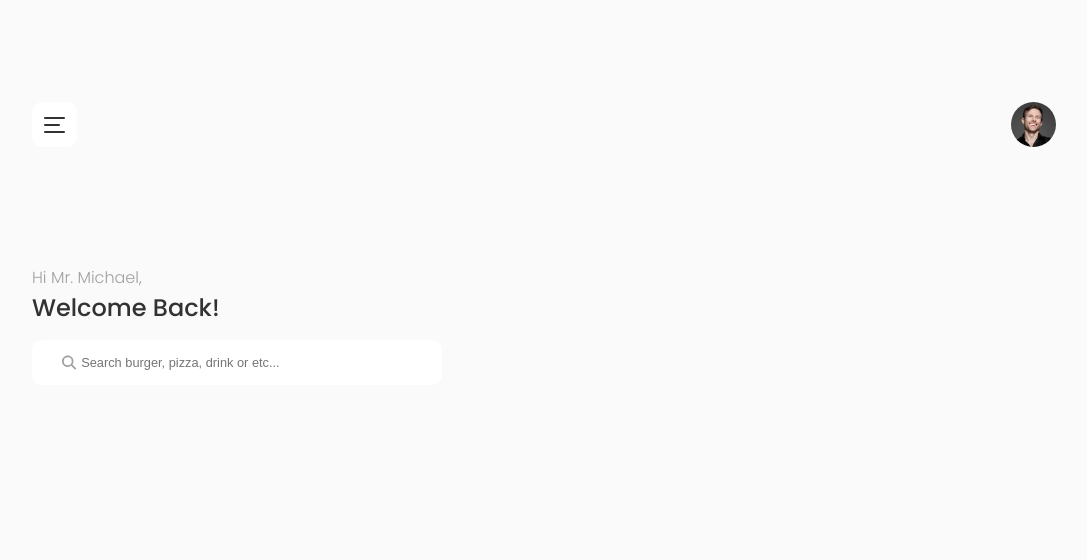
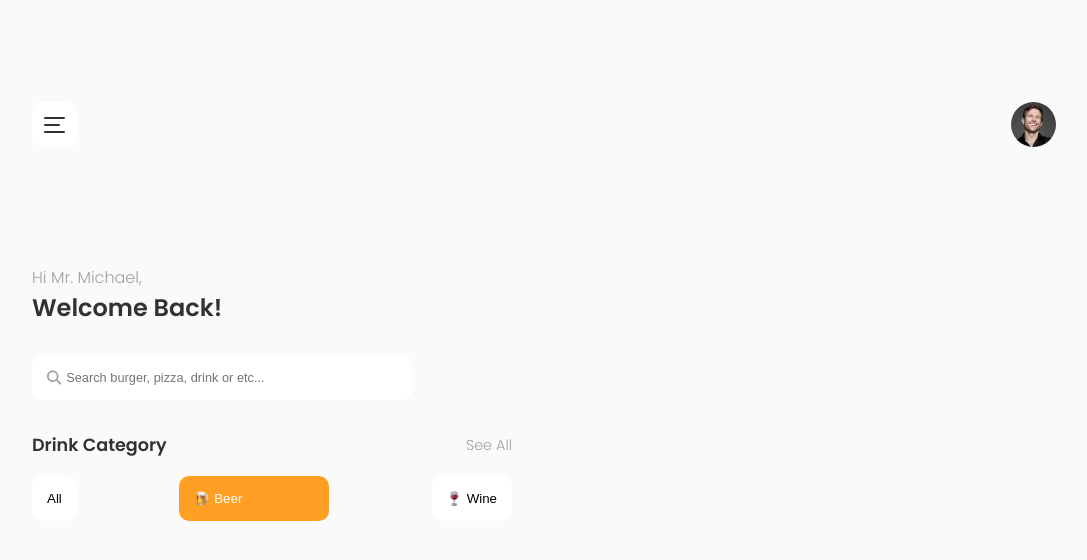
Before and after one commit to Facundo-Romano/minutentag_challenge, a Next.js app: page / in a window 1280 px wide. Shown: the top 560 px of the page, without its empty margins (96-1183 px from the left). Built offline with nearby package versions, Linux system fonts and the light colour scheme.

Commit message:
categories section home

```diff
--- a/pages/index.tsx
+++ b/pages/index.tsx
@@ -17,6 +17,23 @@ export default function Home() {
         <h2 className={styles.h2}>Hi Mr. Michael,</h2>
         <h1 className={styles.h1}>Welcome Back!</h1>
         <SearchBar />
+        <div className={styles.categoriesContainer}>
+          <div className={styles.categoriesSubContainer}>
+            <h3 className={styles.h3}>Drink Category</h3>
+            <p className={styles.seeAll}>See All</p>
+          </div>
+          <div className={styles.categoriesSubContainer}>
+            <button className={styles.button}>All</button>
+            <button className={`${styles.button} ${styles.selected}`}>
+              <img className={styles.icon} src="/icons/beer.png" alt="beer icon" />
+              Beer
+            </button>
+            <button className={styles.button}>
+              <img className={styles.icon} src="/icons/wine-glass.png" alt="wine icon" />
+              Wine
+            </button>
+          </div>
+        </div>
       </div>
     </>
   );
--- a/src/components/searchBar/index.module.css
+++ b/src/components/searchBar/index.module.css
@@ -3,7 +3,7 @@
     justify-content: start;
     align-items: center;
     width: 80%;
-    padding: 15px 30px;
+    padding: 15px;
     background-color: var(--white);
     border-radius: 10px;
     max-width: 350px;
--- a/styles/Home.module.css
+++ b/styles/Home.module.css
@@ -14,7 +14,57 @@
 }
 
 .h1 {
-    font-weight: 500;
-    margin: 0 0 15px 0;
+    font-weight: 600;
+    margin: 0 0 30px 0;
     font-size: 1.5em;
 }
+
+.categoriesContainer {
+    display: flex;
+    flex-direction: column;
+    width: 100%;
+    margin-top: 15px;
+    max-width: 480px;
+}
+
+.categoriesSubContainer {
+    display: flex;
+    justify-content: space-between;
+    align-items: center;
+    width: 100%;
+    gap: 15px;
+}
+
+.h3 {
+    font-weight: 600;
+    font-size: 1.1em;
+}
+
+.seeAll {
+    color: var(--grey);
+    font-weight: 300;
+    font-size: 0.9em;
+}
+
+.button {
+    display: flex;
+    justify-content: start;
+    align-items: center;
+    padding: 15px;
+    background-color: var(--white);
+    border: 0;
+    border-radius: 10px;
+    max-width: 150px;
+    gap: 5px;
+}
+
+.selected {
+    background-color: var(--orange);
+    color: var(--white);
+    width: 40%;
+}
+
+.icon {
+    width: 15px;
+    height: 15px;
+}
```
